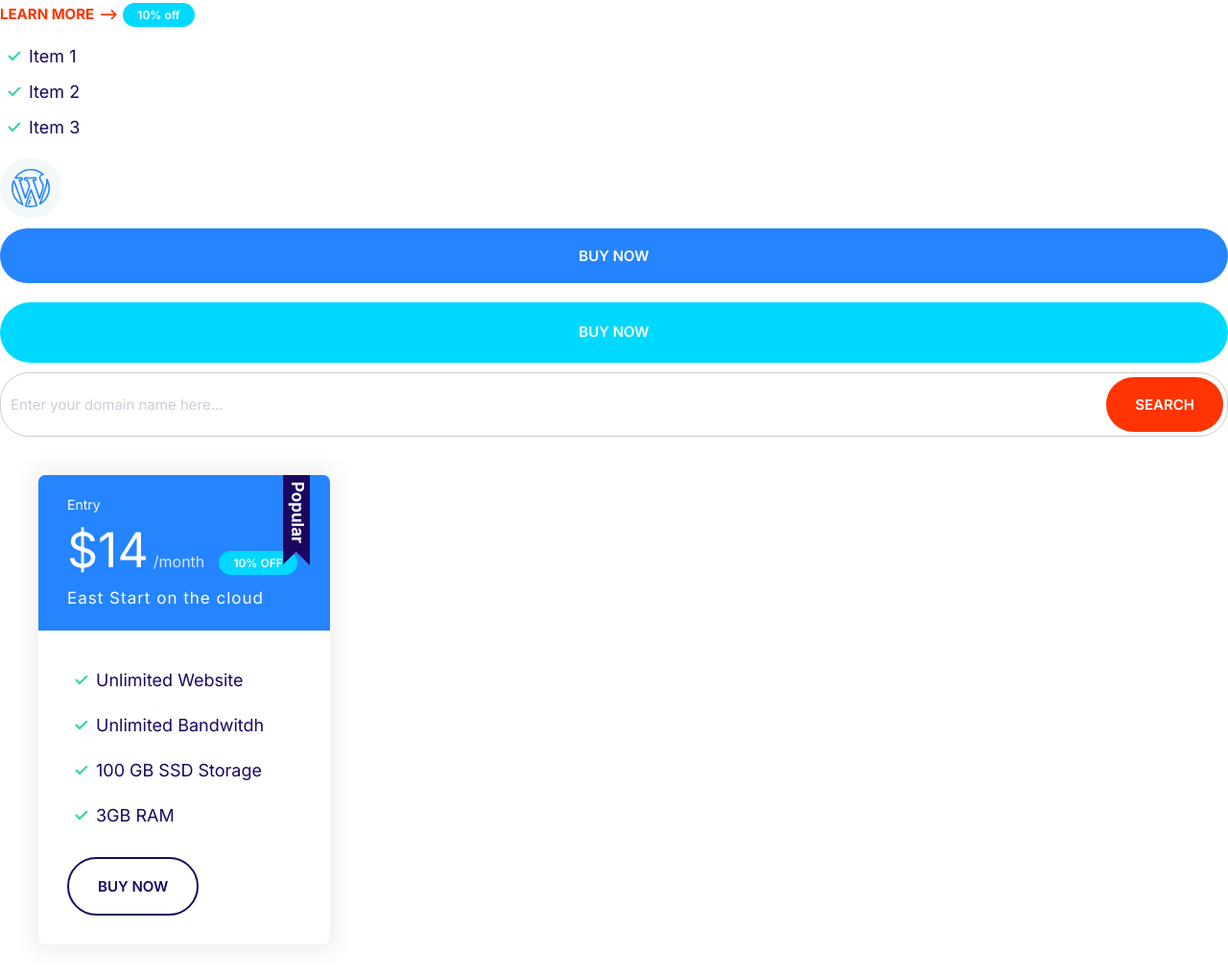
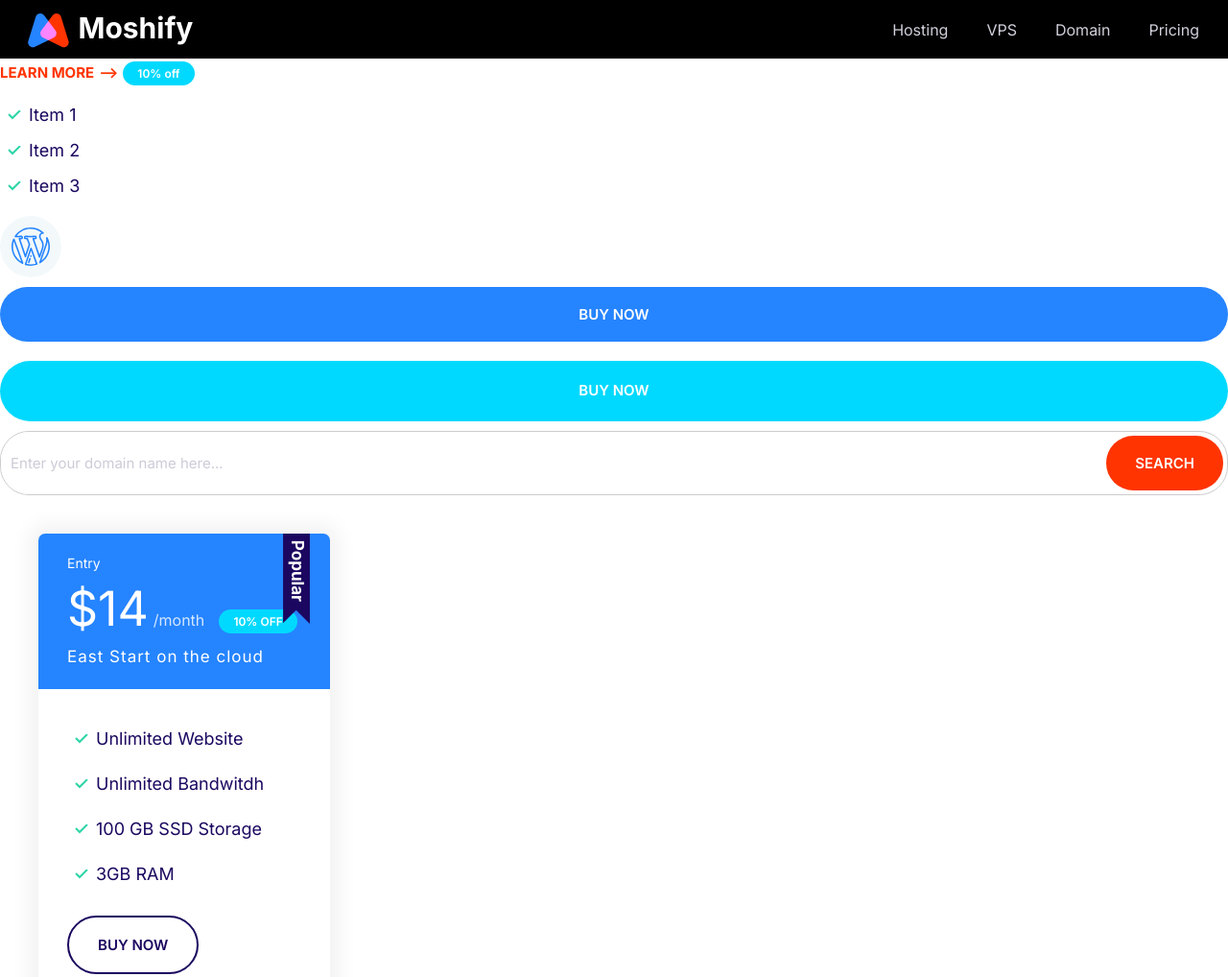
Before and after one commit to raghava219/DeployWebSite, a plain HTML site: page index.html in a window 1280 px wide. Shown: the top 1018 px of the page at 96% size. Drawn offline with Linux system fonts and the light colour scheme.

Commit message:
28 - Navigation Bar

```diff
--- a/css/style.css
+++ b/css/style.css
@@ -637,3 +637,67 @@ a {
   /*For more details watch 26-Blocks vedio at 12:00 */
   margin: 0 auto;
 }
+
+/* 28 - Navigation Bar */
+
+.nav {
+  background: #000;
+  display: flex;
+  justify-content: space-between;
+  flex-wrap: wrap;
+  padding: 0 1rem;
+  align-items: center;
+}
+
+.nav__list {
+  width: 100%;
+  margin: 0;
+}
+
+.nav__item {
+  padding: 0.5rem 2rem;
+  border-bottom: 1px solid #222;
+}
+
+.nav__item > a {
+  color: #d2d0db;
+  transition: color 0.3s;
+}
+
+.nav__item > a:hover {
+  color: #fff;
+}
+
+.nav__toggler {
+  opacity: 0.5;
+  transition: box-shadow 0.15s;
+  cursor: pointer;
+}
+
+.nav.collapsible--expanded .nav__toggler {
+  opacity: 1;
+  box-shadow: 0 0 0 3px #666;
+  border-radius: 5px;
+}
+
+.nav__brand {
+  transform: translateY(5px);
+}
+
+@media screen and (min-width: 768px) {
+  .nav__toggler {
+    display: none;
+  }
+
+  .nav__list {
+    width: auto;
+    display: flex;
+    font-size: 1.6rem;
+    max-height: 100%;
+    opacity: 1;
+  }
+
+  .nav__item {
+    border: 0;
+  }
+}
--- a/index.html
+++ b/index.html
@@ -9,6 +9,20 @@
     <link rel="stylesheet" href="css/style.css" />
 </head>
 <body>
+
+    <nav class="nav collapsible">
+        <a class="nav__brand" href="/"><img src="images/logo.svg" alt="" /></a>
+        <svg class="icon icon--white nav__toggler">
+            <use xlink:href="images/sprite.svg#menu"></use>
+        </svg>
+        <ul class="list nav__list collapsible__content">
+            <li class="nav__item"><a href="#">Hosting</a></li>
+            <li class="nav__item"><a href="#">VPS</a></li>
+            <li class="nav__item"><a href="#">Domain</a></li>
+            <li class="nav__item"><a href="#">Pricing</a></li>
+        </ul>
+    </nav>
+
     <a href="#" class="link-arrow">Learn More</a>
     <span class="badge badge--secondary badge--small">10% off</span>
 
```
Also changed, not shown: components/nav.html (added, +12 -0 lines), images/logo.svg (added).
